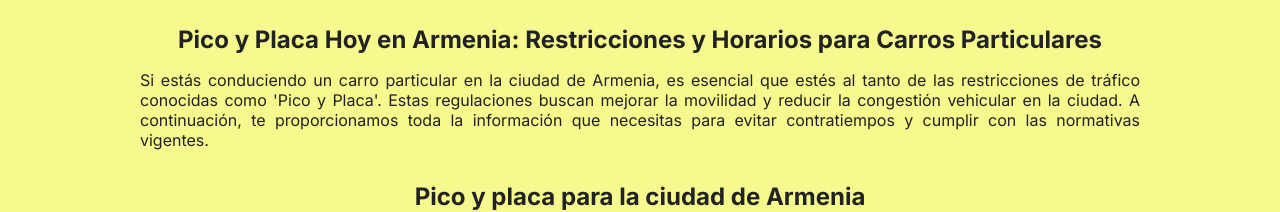
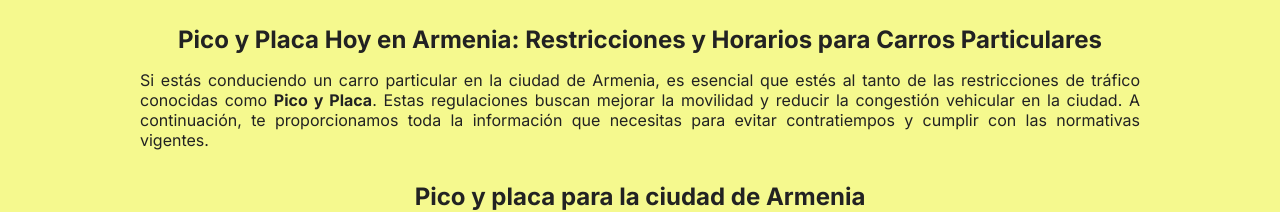
Before and after one commit to ninjasweb/picoyplaca, a Next.js app: page /ciudades/armenia in a window 1280 px wide. Shown: the part 239-451 px from the top of the page. Built offline with nearby package versions, Linux system fonts and the light colour scheme.

Commit message:
Fix quote error

```diff
--- a/app/ciudades/[id]/page.js
+++ b/app/ciudades/[id]/page.js
@@ -34,7 +34,7 @@ const City = ({ params }) => {
         <h1>Pico y placa hoy en {cityData.name}</h1>
         <Badge/>
         <h2>Pico y Placa Hoy en {cityData.name}: Restricciones y Horarios para Carros Particulares</h2>
-        <p style={{marginTop: '1rem'}}>Si estás conduciendo un carro particular en la ciudad de {cityData.name}, es esencial que estés al tanto de las restricciones de tráfico conocidas como 'Pico y Placa'. Estas regulaciones buscan mejorar la movilidad y reducir la congestión vehicular en la ciudad. A continuación, te proporcionamos toda la información que necesitas para evitar contratiempos y cumplir con las normativas vigentes.</p>
+        <p style={{marginTop: '1rem'}}>Si estás conduciendo un carro particular en la ciudad de {cityData.name}, es esencial que estés al tanto de las restricciones de tráfico conocidas como <b>Pico y Placa</b>. Estas regulaciones buscan mejorar la movilidad y reducir la congestión vehicular en la ciudad. A continuación, te proporcionamos toda la información que necesitas para evitar contratiempos y cumplir con las normativas vigentes.</p>
         <h2>Pico y placa para la ciudad de {cityData.name}</h2>
         <p style={{textAlign: 'center'}}>Carros Particulares</p>
         <Times city={cityData.name}/>
```
